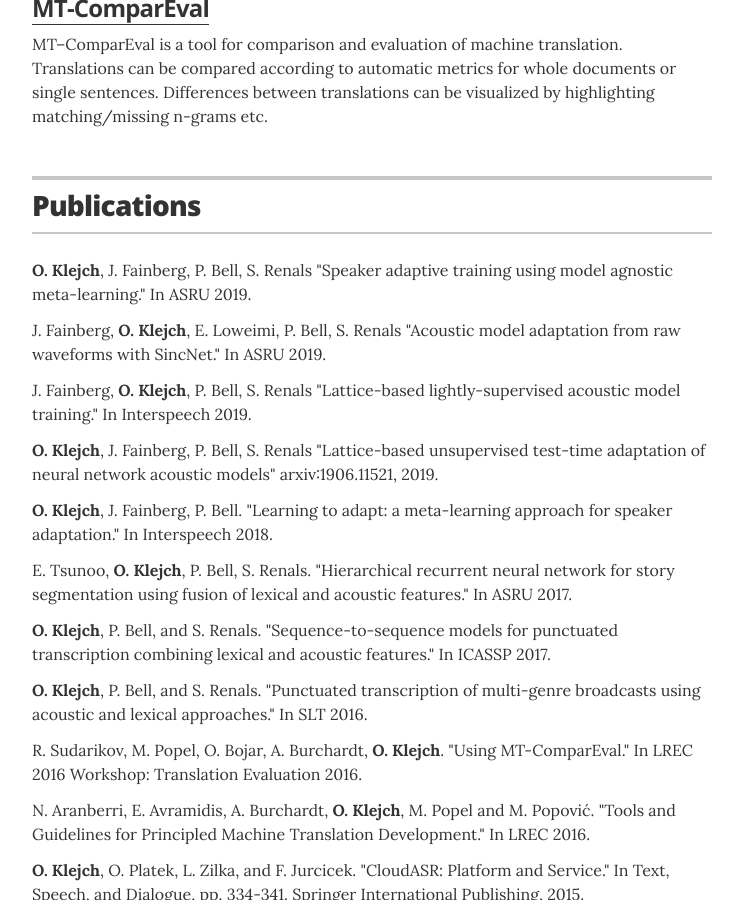
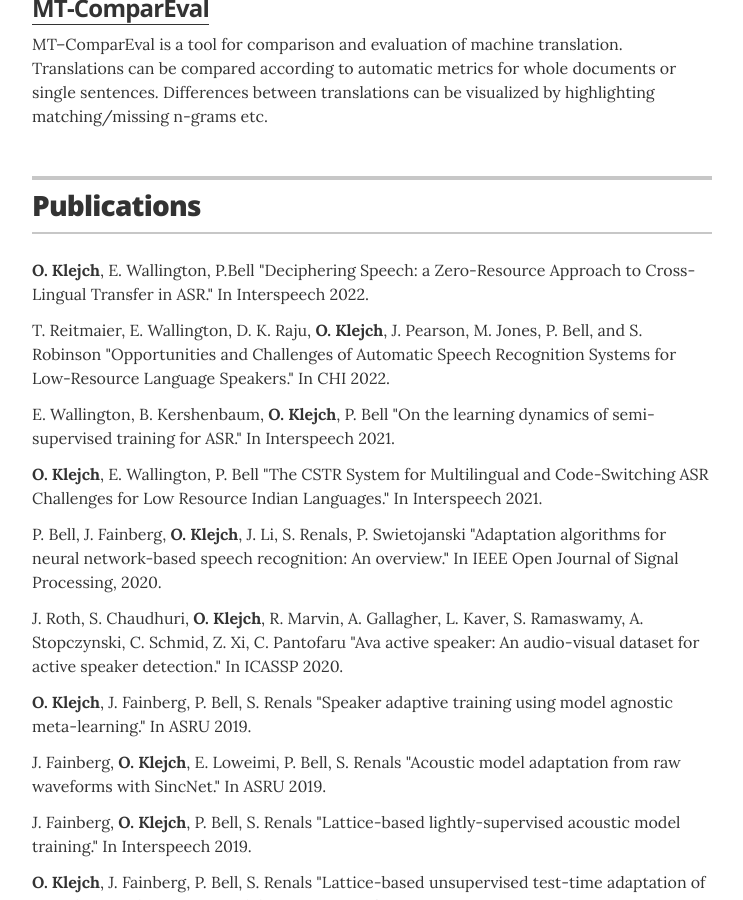
Before and after one commit to ondrejklejch/ondrejklejch.github.io, a Jekyll site: the page built from index.html, in a window 1280 px wide and 900 px high, scrolled down 770 px. Shown: the whole window, without its empty margins (268-1011 px from the left). Built offline with Jekyll 4.4.1, drawn with Linux system fonts in a browser that asks for light colours.

Commit message:
Update papers.yml

```diff
--- a/_data/papers.yml
+++ b/_data/papers.yml
@@ -1,3 +1,21 @@
+- authors: "<strong>O. Klejch</strong>, E. Wallington, P.Bell"
+  title: "Deciphering Speech: a Zero-Resource Approach to Cross-Lingual Transfer in ASR."
+  venue: "In Interspeech 2022."
+- authors: "T. Reitmaier, E. Wallington, D. K. Raju, <strong>O. Klejch</strong>, J. Pearson, M. Jones, P. Bell, and S. Robinson"
+  title: "Opportunities and Challenges of Automatic Speech Recognition Systems for Low-Resource Language Speakers."
+  venue: "In CHI 2022."
+- authors: "E. Wallington, B. Kershenbaum, <strong>O. Klejch</strong>, P. Bell"
+  title: "On the learning dynamics of semi-supervised training for ASR."
+  venue: "In Interspeech 2021."
+- authors: "<strong>O. Klejch</strong>, E. Wallington, P. Bell"
+  title: "The CSTR System for Multilingual and Code-Switching ASR Challenges for Low Resource Indian Languages."
+  venue: "In Interspeech 2021."
+- authors: "P. Bell, J. Fainberg, <strong>O. Klejch</strong>, J. Li, S. Renals, P. Swietojanski"
+  title: "Adaptation algorithms for neural network-based speech recognition: An overview."
+  venue: "In IEEE Open Journal of Signal Processing, 2020."
+- authors: "J. Roth, S. Chaudhuri, <strong>O. Klejch</strong>, R. Marvin, A. Gallagher, L. Kaver, S. Ramaswamy, A. Stopczynski, C. Schmid, Z. Xi, C. Pantofaru"
+  title: "Ava active speaker: An audio-visual dataset for active speaker detection."
+  venue: "In ICASSP 2020."
 - authors: "<strong>O. Klejch</strong>, J. Fainberg, P. Bell, S. Renals"
   title: "Speaker adaptive training using model agnostic meta-learning."
   venue: "In ASRU 2019."
```
